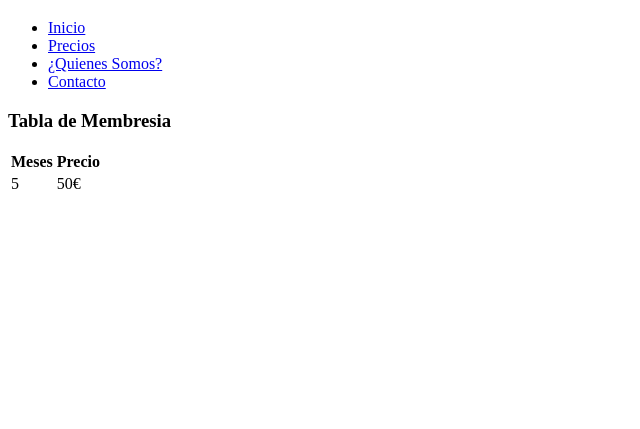
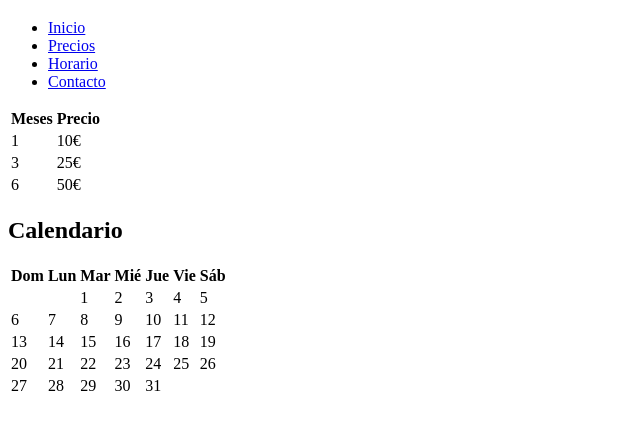
Before and after one commit to wuuanito/MasterFullStack, a plain HTML site: page TEMA 2 HTML/13-11-24/Ejercicio 2/pages/price.html in a window 1280 px wide. Shown: the part 61-490 px from the top of the page, without its empty margins (0-640 px from the left). Drawn offline with Linux system fonts and the light colour scheme.

Commit message:
correcciones clase

```diff
--- a/TEMA 2 HTML/13-11-24/Ejercicio 2/pages/price.html
+++ b/TEMA 2 HTML/13-11-24/Ejercicio 2/pages/price.html
@@ -3,10 +3,10 @@
   <head>
     <meta charset="UTF-8" />
     <meta name="viewport" content="width=device-width, initial-scale=1.0" />
-    <title>Document</title>
+    <title>Precios</title>
   </head>
   <body>
-    <header>
+    <header class="header__pricePage">
         <h1>Pagina de precios </h1>
     </header>
 
@@ -14,38 +14,110 @@
     <main>
 
 
-      <section class="section__nav__homePage">
-        <div class="container__nav_homePage">
+      <section class="section__nav__pricePage">
+        <div class="container__nav_pricePage">
             <ul>
                 <li>
-              <a href="index.html">Inicio</a>
+                    <a href="./../index.html">Inicio</a>
                 </li>
                 <li>
-              <a href="./pages/price.html">Precios</a>
+                    <a href="price.html">Precios</a>
                 </li>
                 <li>
-              <a href="./pages/who.html">¿Quienes Somos?</a>
+                    <a href="horario.html">Horario</a>
                 </li>
                 <li>
-              <a href="./pages/contact.html">Contacto</a>
+                    <a href="contact.html">Contacto</a>
                 </li>
             </ul>
         </div>
     </section>
 
+
+      <section>
         <table>
-
-        <h3>Tabla de Membresia</h3>
-
           <tr>
             <th>Meses</th>
             <th>Precio</th>
           </tr>
           <tr>
-          <td>5</td>
+            <td>1</td>
+            <td>10€</td>
+          </tr>
+          <tr>
+            <td>3</td>
+            <td>25€</td>
+          </tr>
+          <tr>
+            <td>6</td>
             <td>50€</td>
           </tr>
         </table>
+      </section>
+
+      <section class="section__calendar">
+        <h2>Calendario</h2>
+        <table>
+          <thead>
+            <tr>
+              <th>Dom</th>
+              <th>Lun</th>
+              <th>Mar</th>
+              <th>Mié</th>
+              <th>Jue</th>
+              <th>Vie</th>
+              <th>Sáb</th>
+            </tr>
+          </thead>
+          <tbody>
+            <tr>
+              <td></td>
+              <td></td>
+              <td>1</td>
+              <td>2</td>
+              <td>3</td>
+              <td>4</td>
+              <td>5</td>
+            </tr>
+            <tr>
+              <td>6</td>
+              <td>7</td>
+              <td>8</td>
+              <td>9</td>
+              <td>10</td>
+              <td>11</td>
+              <td>12</td>
+            </tr>
+            <tr>
+              <td>13</td>
+              <td>14</td>
+              <td>15</td>
+              <td>16</td>
+              <td>17</td>
+              <td>18</td>
+              <td>19</td>
+            </tr>
+            <tr>
+              <td>20</td>
+              <td>21</td>
+              <td>22</td>
+              <td>23</td>
+              <td>24</td>
+              <td>25</td>
+              <td>26</td>
+            </tr>
+            <tr>
+              <td>27</td>
+              <td>28</td>
+              <td>29</td>
+              <td>30</td>
+              <td>31</td>
+              <td></td>
+              <td></td>
+            </tr>
+          </tbody>
+        </table>
+      </section>
     </main>
   </body>
 </html>
```
Also changed, not shown: TEMA 2 HTML/13-11-24/Ejercicio 2/index.html (+1 -1 lines), TEMA 2 HTML/13-11-24/Ejercicio 2/pages/contact.html (+38 -0 lines), TEMA 2 HTML/13-11-24/Ejercicio 2/pages/horario.html (added, +59 -0 lines), TEMA 2 HTML/13-11-24/Ejercicio 2/pages/who.html (deleted, +0 -11 lines), TEMA 2 HTML/13-11-24/Ejercicio1/services.html (+4 -0 lines). Lines whose indentation alone changed are shown as unchanged.
